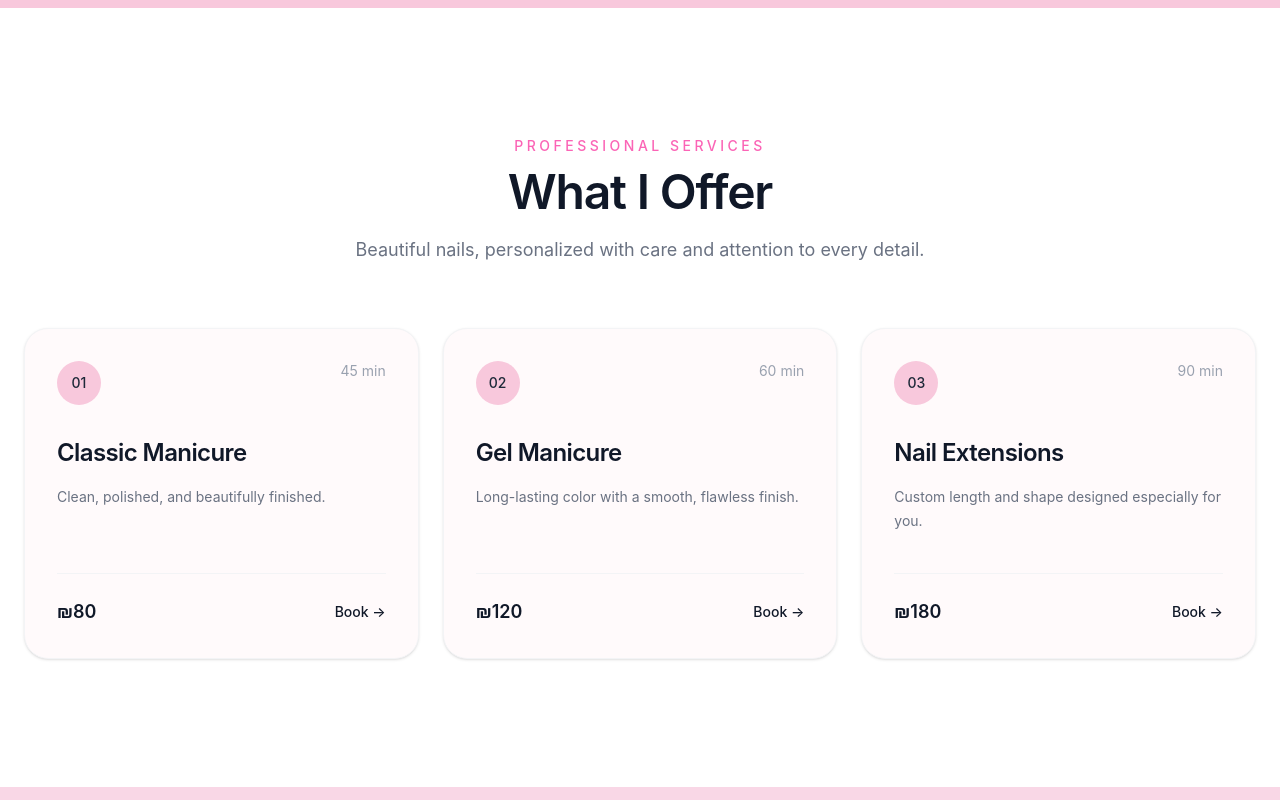
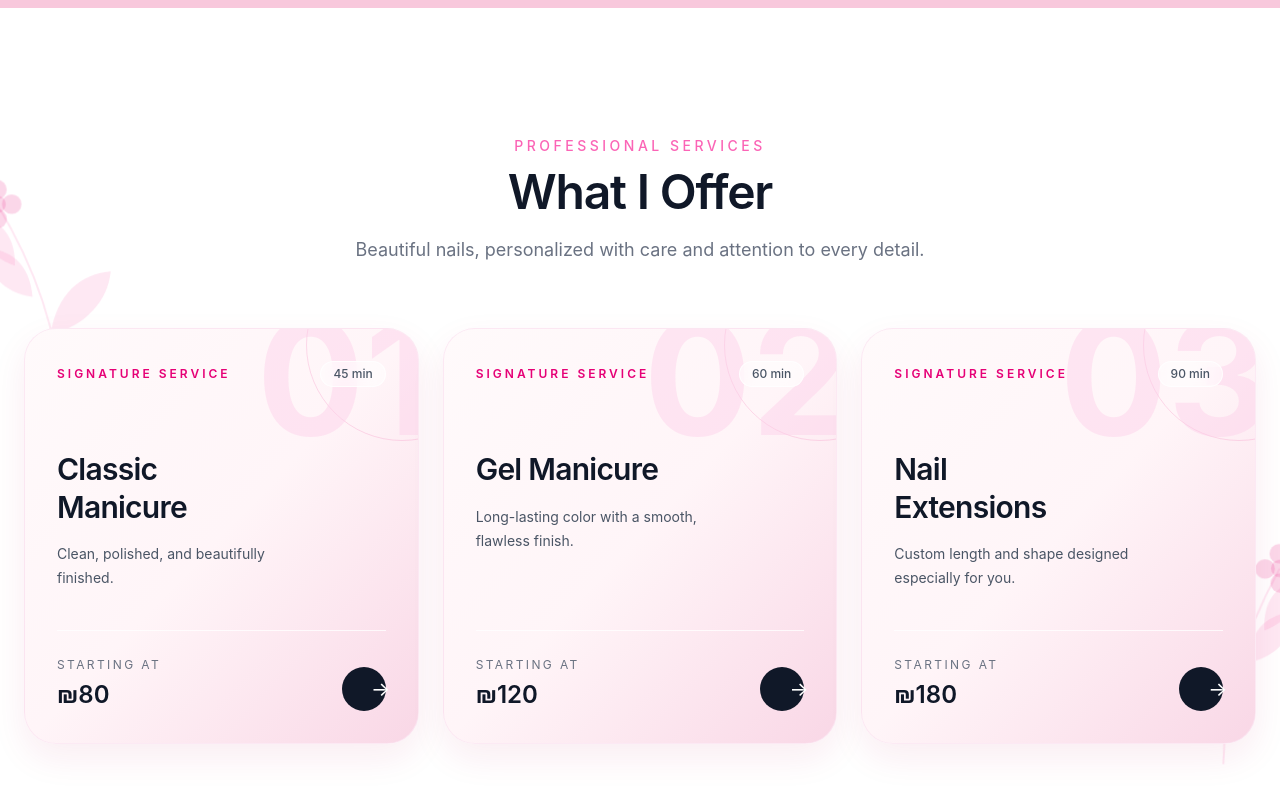
Before and after one commit to Assad-Droid/LourdWeb, a React (Vite) app: page / in a window 1280 px wide. Shown: the part 880-1680 px from the top of the page. Built offline with nearby package versions, Linux system fonts and the light colour scheme.

Commit message:
Enhance Services section with botanical illustrations and animations

```diff
--- a/src/components/services.jsx
+++ b/src/components/services.jsx
@@ -24,8 +24,37 @@ const services = [
 
 function Services() {
   return (
-    <section id="services" className="bg-white px-6 py-24 sm:py-32">
-      <div className="mx-auto max-w-7xl">
+    <section id="services" className="relative overflow-hidden bg-white px-6 py-24 sm:py-32">
+      <div aria-hidden="true" className="pointer-events-none absolute inset-0">
+        <svg className="services-botanical services-botanical-left" viewBox="0 0 180 240" fill="none">
+          <path d="M95 240C92 180 72 112 30 42" stroke="currentColor" strokeWidth="2" />
+          <path d="M66 137C35 132 19 112 17 87C42 88 63 101 66 137Z" fill="currentColor" />
+          <path d="M84 176C121 166 143 141 146 111C115 114 91 133 84 176Z" fill="currentColor" />
+          <path d="M48 105C22 96 10 76 12 54C34 59 49 75 48 105Z" fill="currentColor" />
+          <g className="services-flower">
+            <circle cx="30" cy="42" r="9" fill="currentColor" />
+            <circle cx="30" cy="27" r="10" fill="currentColor" />
+            <circle cx="45" cy="42" r="10" fill="currentColor" />
+            <circle cx="30" cy="57" r="10" fill="currentColor" />
+            <circle cx="15" cy="42" r="10" fill="currentColor" />
+          </g>
+        </svg>
+        <svg className="services-botanical services-botanical-right" viewBox="0 0 180 240" fill="none">
+          <path d="M85 240C88 180 108 112 150 42" stroke="currentColor" strokeWidth="2" />
+          <path d="M114 137C145 132 161 112 163 87C138 88 117 101 114 137Z" fill="currentColor" />
+          <path d="M96 176C59 166 37 141 34 111C65 114 89 133 96 176Z" fill="currentColor" />
+          <path d="M132 105C158 96 170 76 168 54C146 59 131 75 132 105Z" fill="currentColor" />
+          <g className="services-flower">
+            <circle cx="150" cy="42" r="9" fill="currentColor" />
+            <circle cx="150" cy="27" r="10" fill="currentColor" />
+            <circle cx="165" cy="42" r="10" fill="currentColor" />
+            <circle cx="150" cy="57" r="10" fill="currentColor" />
+            <circle cx="135" cy="42" r="10" fill="currentColor" />
+          </g>
+        </svg>
+      </div>
+
+      <div className="relative z-10 mx-auto max-w-7xl">
 
         {/* Section heading */}
         <div className="mx-auto mb-16 max-w-2xl text-center">
@@ -43,64 +72,61 @@ function Services() {
           </p>
         </div>
 
-        {/* Service cards */}
         <div className="grid gap-6 md:grid-cols-3">
           {services.map((service) => (
             <article
               key={service.id}
               className="
-                group flex flex-col justify-between
-                rounded-3xl border border-gray-100
-                bg-[#fffafb] p-8
-                shadow-sm
-                transition-all duration-300
-                hover:-translate-y-1
-                hover:border-[#F8C8DC]
-                hover:shadow-lg
+                services-card group relative flex min-h-[380px] flex-col justify-between
+                overflow-hidden rounded-[2rem] border border-pink-100/80
+                bg-gradient-to-br from-[#fffafb] via-[#fff5f8] to-[#f9d7e6]
+                p-8 shadow-[0_14px_35px_rgba(190,24,93,0.08)]
+                transition-all duration-500 hover:-translate-y-3
+                hover:border-pink-300 hover:shadow-[0_24px_45px_rgba(190,24,93,0.2)]
               "
             >
-              {/* Top */}
+              <span aria-hidden="true" className="services-card-shine" />
+              <span aria-hidden="true" className="services-card-orbit" />
+              <span className="pointer-events-none absolute -right-4 -top-8 text-[10rem] font-bold leading-none text-pink-200/45 transition-transform duration-500 group-hover:scale-110 group-hover:text-pink-300/55">
+                {String(service.id).padStart(2, "0")}
+              </span>
+
               <div>
-                <div className="mb-8 flex items-start justify-between">
-                  <span
-                    className="
-                      flex h-11 w-11 items-center justify-center
-                      rounded-full bg-[#F8C8DC]
-                      text-sm font-medium text-gray-800
-                    "
-                  >
-                    {String(service.id).padStart(2, "0")}
+                <div className="relative mb-16 flex items-center justify-between">
+                  <span className="text-xs font-semibold uppercase tracking-[0.25em] text-pink-600">
+                    Signature service
                   </span>
-
-                  <span className="text-sm text-gray-400">
+                  <span className="rounded-full border border-white/80 bg-white/55 px-3 py-1 text-xs font-medium text-gray-600 backdrop-blur-sm">
                     {service.duration}
                   </span>
                 </div>
 
-                <h3 className="text-2xl font-semibold tracking-tight text-gray-900">
+                <h3 className="relative max-w-[12rem] text-3xl font-semibold leading-tight tracking-tight text-gray-900">
                   {service.name}
                 </h3>
 
-                <p className="mt-4 text-sm leading-6 text-gray-500">
+                <p className="relative mt-4 max-w-[16rem] text-sm leading-6 text-gray-600">
                   {service.description}
                 </p>
               </div>
 
-              {/* Bottom */}
-              <div className="mt-10 flex items-center justify-between border-t border-gray-100 pt-6">
-                <span className="text-lg font-semibold text-gray-900">
+              <div className="relative mt-10 flex items-end justify-between border-t border-white/80 pt-5">
+                <div>
+                  <span className="text-xs uppercase tracking-[0.2em] text-gray-500">Starting at</span>
+                  <span className="mt-1 block text-2xl font-semibold text-gray-900">
                   {service.price}
-                </span>
+                  </span>
+                </div>
 
                 <a
                   href="/booking"
-                  className="
-                    text-sm font-medium text-gray-900
-                    transition-colors duration-200
-                    group-hover:text-pink-500
-                  "
+                  aria-label={`Book ${service.name}`}
+                  className="flex h-11 w-11 items-center justify-center rounded-full bg-gray-900 text-xl text-white transition-all duration-500 hover:scale-110 hover:bg-pink-500 group-hover:w-28 group-hover:rounded-full group-hover:bg-pink-500"
                 >
-                  Book →
+                  <span className="text-sm opacity-0 transition-opacity duration-300 group-hover:mr-1 group-hover:opacity-100">
+                    Book
+                  </span>
+                  <span className="transition-transform duration-500 group-hover:rotate-[-45deg]">&rarr;</span>
                 </a>
               </div>
             </article>
--- a/src/index.css
+++ b/src/index.css
@@ -81,6 +81,95 @@
 	animation-delay: 4.8s;
 }
 
+.services-botanical {
+	position: absolute;
+	width: 11rem;
+	height: 15rem;
+	color: rgb(244 114 182 / 16%);
+	animation: botanical-sway 8s ease-in-out infinite;
+}
+
+.services-botanical-left {
+	left: -2rem;
+	top: 18%;
+}
+
+.services-botanical-right {
+	right: -2rem;
+	bottom: 12%;
+	animation-delay: -3s;
+}
+
+.services-flower {
+	color: rgb(236 72 153 / 22%);
+}
+
+.services-card {
+	animation: service-card-appear 700ms both;
+}
+
+.services-card:nth-child(2) {
+	animation-delay: 120ms;
+}
+
+.services-card:nth-child(3) {
+	animation-delay: 240ms;
+}
+
+.services-card-shine {
+	position: absolute;
+	top: -30%;
+	left: -80%;
+	width: 55%;
+	height: 170%;
+	background: linear-gradient(90deg, transparent, rgb(255 255 255 / 55%), transparent);
+	transform: rotate(18deg);
+	transition: left 700ms ease;
+	pointer-events: none;
+}
+
+.services-card:hover .services-card-shine {
+	left: 125%;
+}
+
+.services-card-orbit {
+	position: absolute;
+	top: -5rem;
+	right: -5rem;
+	width: 12rem;
+	height: 12rem;
+	border: 1px solid rgb(236 72 153 / 18%);
+	border-radius: 9999px;
+	transition: transform 700ms ease, border-color 700ms ease;
+	pointer-events: none;
+}
+
+.services-card:hover .services-card-orbit {
+	transform: scale(1.35) rotate(22deg);
+	border-color: rgb(236 72 153 / 38%);
+}
+
+@keyframes service-card-appear {
+	from {
+		opacity: 0;
+		transform: translateY(24px);
+	}
+	to {
+		opacity: 1;
+		transform: translateY(0);
+	}
+}
+
+@keyframes botanical-sway {
+	0%,
+	100% {
+		transform: rotate(-3deg) translateY(0);
+	}
+	50% {
+		transform: rotate(3deg) translateY(-8px);
+	}
+}
+
 .hero-bubble {
 	position: absolute;
 	display: block;
@@ -131,7 +220,11 @@
 }
 
 @media (prefers-reduced-motion: reduce) {
-	.hero-bubble {
+	.hero-bubble,
+	.services-botanical,
+	.services-card,
+	.services-card-shine {
 		animation: none;
+		transition: none;
 	}
 }
```
